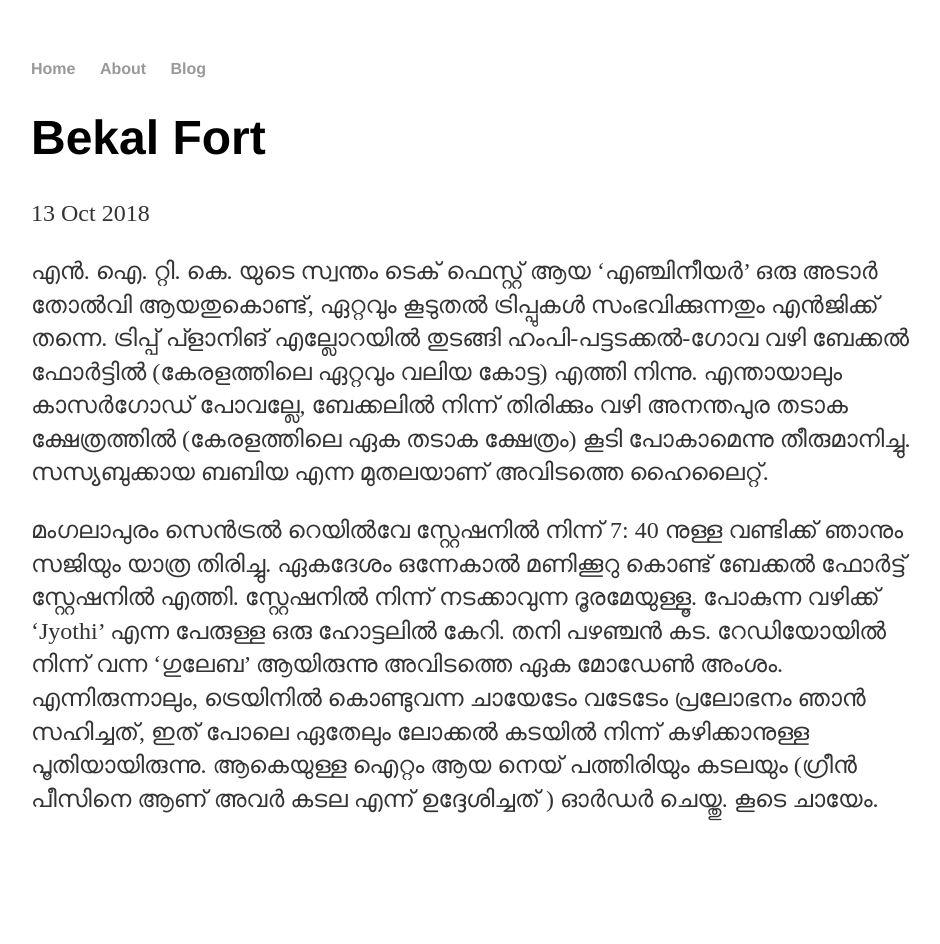
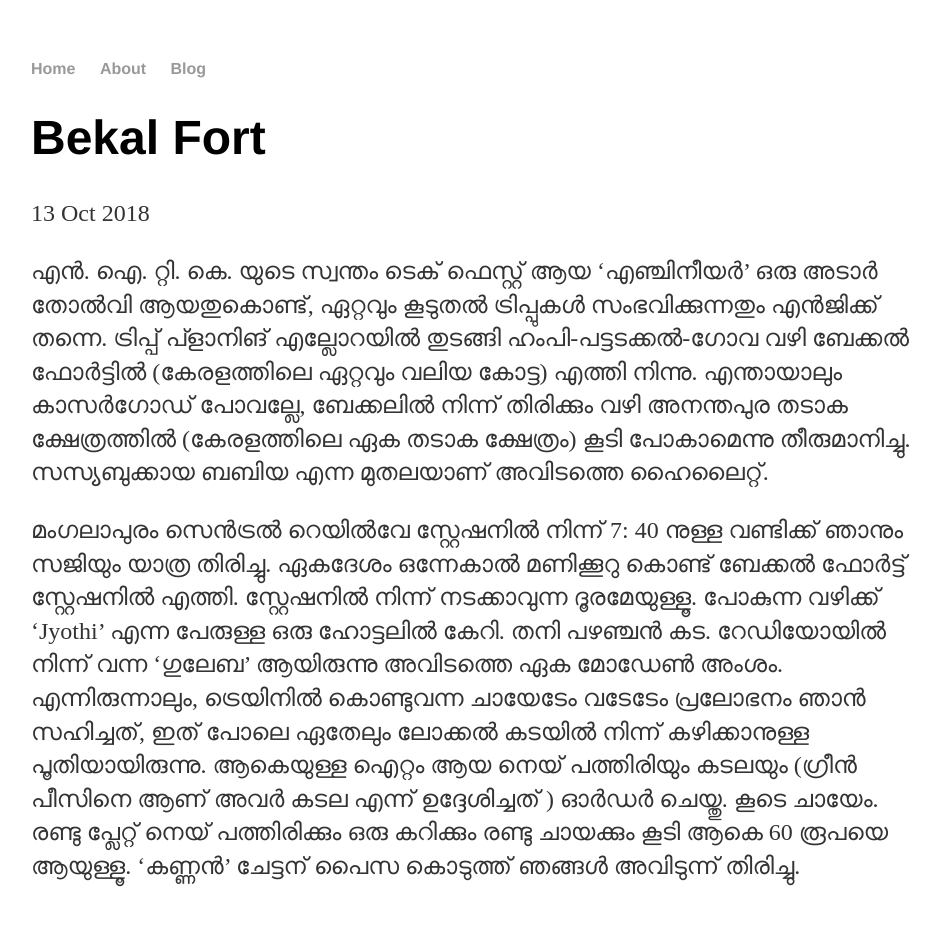
Before and after one commit to joe019/joe019.github.io, a Jekyll site: the page built from _posts/2018-10-13-bekal-fort.md, in a window 1280 px wide. Shown: the whole page, without its empty margins (161-1101 px from the left). Built offline with Jekyll 4.4.1, drawn with Linux system fonts in a browser that asks for light colours; before the commit the page ends 900 px from its top, so only the background shows below that.

Commit message:
Update 2018-10-13-bekal-fort.md

```diff
--- a/_posts/2018-10-13-bekal-fort.md
+++ b/_posts/2018-10-13-bekal-fort.md
@@ -6,4 +6,4 @@
 
 എൻ. ഐ. റ്റി. കെ. യുടെ സ്വന്തം ടെക് ഫെസ്റ്റ് ആയ 'എഞ്ചിനീയർ' ഒരു അടാർ തോൽവി ആയതുകൊണ്ട്, ഏറ്റവും കൂടുതൽ ട്രിപ്പുകൾ സംഭവിക്കുന്നതും എൻജിക്ക് തന്നെ. ട്രിപ്പ് പ്ളാനിങ് എല്ലോറയിൽ തുടങ്ങി ഹംപി-പട്ടടക്കൽ-ഗോവ വഴി ബേക്കൽ ഫോർട്ടിൽ (കേരളത്തിലെ ഏറ്റവും വലിയ കോട്ട) എത്തി നിന്നു. എന്തായാലും കാസർഗോഡ് പോവല്ലേ, ബേക്കലിൽ നിന്ന് തിരിക്കും വഴി അനന്തപുര തടാക ക്ഷേത്രത്തിൽ (കേരളത്തിലെ ഏക തടാക ക്ഷേത്രം) കൂടി പോകാമെന്നു തീരുമാനിച്ചു. സസ്യബുക്കായ ബബിയ എന്ന മുതലയാണ് അവിടത്തെ ഹൈലൈറ്റ്.
 
-മംഗലാപുരം സെൻട്രൽ റെയിൽവേ സ്റ്റേഷനിൽ നിന്ന് 7: 40 നുള്ള വണ്ടിക്ക് ഞാനും സജിയും യാത്ര തിരിച്ചു. ഏകദേശം ഒന്നേകാൽ മണിക്കൂറു കൊണ്ട് ബേക്കൽ ഫോർട്ട് സ്റ്റേഷനിൽ എത്തി. സ്റ്റേഷനിൽ നിന്ന് നടക്കാവുന്ന ദൂരമേയുള്ളൂ. പോകുന്ന വഴിക്ക് 'Jyothi' എന്ന പേരുള്ള ഒരു ഹോട്ടലിൽ കേറി. തനി പഴഞ്ചൻ കട. റേഡിയോയിൽ നിന്ന് വന്ന 'ഗുലേബ' ആയിരുന്നു അവിടത്തെ ഏക മോഡേൺ അംശം. എന്നിരുന്നാലും, ട്രെയിനിൽ കൊണ്ടുവന്ന ചായേടേം വടേടേം പ്രലോഭനം ഞാൻ സഹിച്ചത്, ഇത് പോലെ ഏതേലും ലോക്കൽ കടയിൽ നിന്ന് കഴിക്കാനുള്ള പൂതിയായിരുന്നു.  ആകെയുള്ള ഐറ്റം ആയ നെയ് പത്തിരിയും കടലയും (ഗ്രീൻ പീസിനെ ആണ് അവർ കടല എന്ന് ഉദ്ദേശിച്ചത് ) ഓർഡർ ചെയ്തു. കൂടെ ചായേം.
+മംഗലാപുരം സെൻട്രൽ റെയിൽവേ സ്റ്റേഷനിൽ നിന്ന് 7: 40 നുള്ള വണ്ടിക്ക് ഞാനും സജിയും യാത്ര തിരിച്ചു. ഏകദേശം ഒന്നേകാൽ മണിക്കൂറു കൊണ്ട് ബേക്കൽ ഫോർട്ട് സ്റ്റേഷനിൽ എത്തി. സ്റ്റേഷനിൽ നിന്ന് നടക്കാവുന്ന ദൂരമേയുള്ളൂ. പോകുന്ന വഴിക്ക് 'Jyothi' എന്ന പേരുള്ള ഒരു ഹോട്ടലിൽ കേറി. തനി പഴഞ്ചൻ കട. റേഡിയോയിൽ നിന്ന് വന്ന 'ഗുലേബ' ആയിരുന്നു അവിടത്തെ ഏക മോഡേൺ അംശം. എന്നിരുന്നാലും, ട്രെയിനിൽ കൊണ്ടുവന്ന ചായേടേം വടേടേം പ്രലോഭനം ഞാൻ സഹിച്ചത്, ഇത് പോലെ ഏതേലും ലോക്കൽ കടയിൽ നിന്ന് കഴിക്കാനുള്ള പൂതിയായിരുന്നു.  ആകെയുള്ള ഐറ്റം ആയ നെയ് പത്തിരിയും കടലയും (ഗ്രീൻ പീസിനെ ആണ് അവർ കടല എന്ന് ഉദ്ദേശിച്ചത് ) ഓർഡർ ചെയ്തു. കൂടെ ചായേം. രണ്ടു പ്ലേറ്റ് നെയ് പത്തിരിക്കും ഒരു കറിക്കും രണ്ടു ചായക്കും കൂടി ആകെ 60 രൂപയെ ആയുള്ളൂ. 'കണ്ണൻ' ചേട്ടന് പൈസ കൊടുത്ത് ഞങ്ങൾ അവിടുന്ന് തിരിച്ചു.
```
